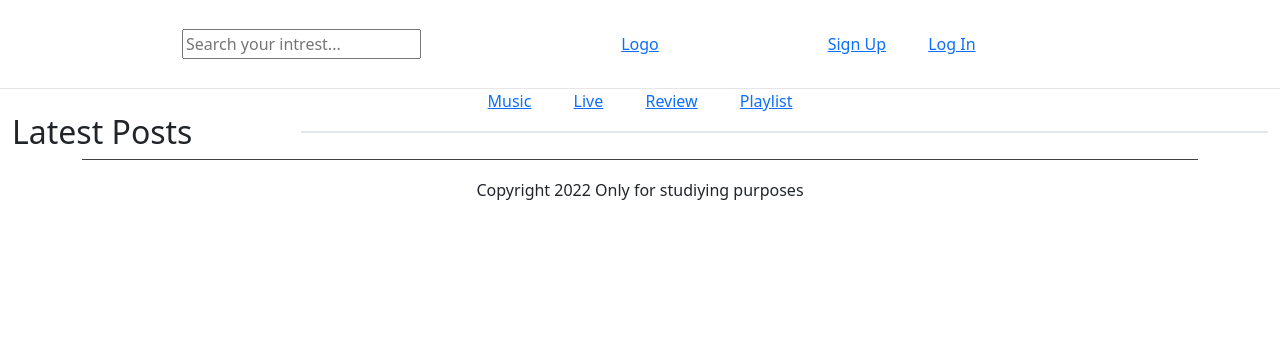
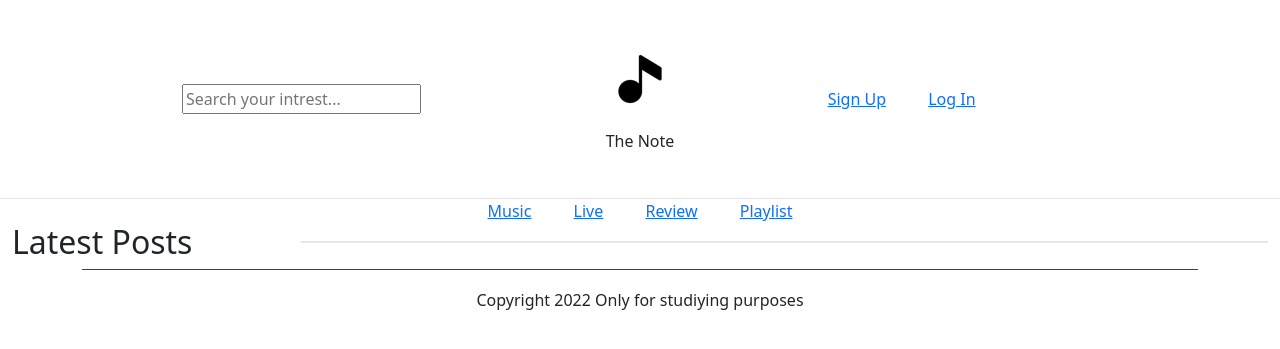
Before and after one commit to KevinDGnanih/p4-the-note, a Django app: page / in a window 1280 px wide. Shown: the top 349 px of the page. Run offline with Django 3.2, Linux system fonts and the light colour scheme; data that the repository does not hold is empty; some libraries are stand-ins or nearby versions.

Commit message:
Added the Logo magazine and a few modif on the post layout

```diff
--- a/templates/base.html
+++ b/templates/base.html
@@ -41,9 +41,9 @@
                                     <!-- Logo -->
                                     <div class="logo">
                                         <a href="#">
-                                        Logo
-
+                                        <img src="/static/images/the-note-logo.jpg" width="100" height="100" alt="">
                                         </a>
+                                        <p>The Note</p>
                                     </div>
                                 </div>
                                 <div class="col header-info-right d-flex align-items-center text-center">
--- a/templates/index.html
+++ b/templates/index.html
@@ -25,13 +25,13 @@
                             <img class="card-img-top"
                                 src="https://codeinstitute.s3.amazonaws.com/fullstack/blog/default.jpg">
                             {% endif %}
+                            <a href="#" class="post-link align-items-center text-center">
+                                <h2 class="card-title">{{ post.title }}</h2>
+                                <p class="card-text">{{ post.excerpt }}</p>
+                            </a>
                             <div class="image-flash">
                                 <p class="author">Author: {{ post.author }}</p>
                             </div>
-                            <a href="#" class="post-link">
-                                <h2 class="card-title">{{ post.title }}</h2>
-                                <p class="card-text">{{ post.excerpt }}</p>
-                            </a>
                             <hr>
                             <p class="card-text h6">{{ post.created_on }} <i
                                     class="far fa-heart"></i>{{ post.number_of_likes }}</p>
```
Also changed, not shown: static/images/the-note-logo.jpg (renamed from media/img/the-note-logo.jpg).
